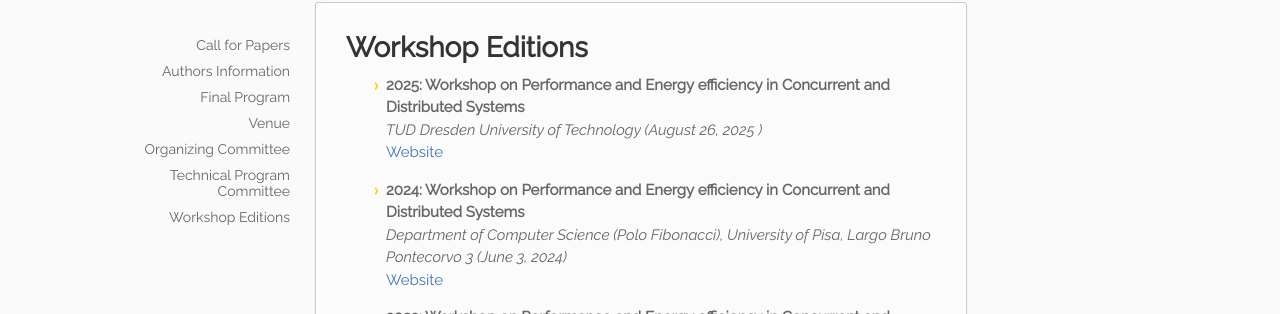
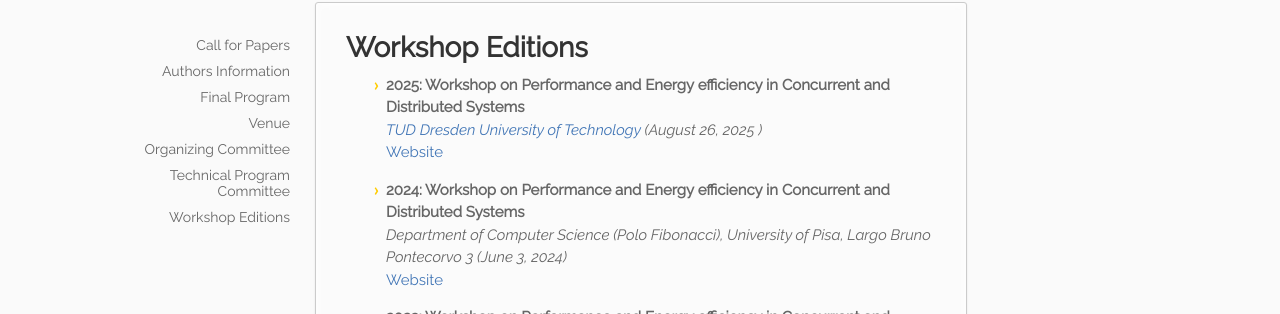
Before and after one commit to pecs-workshop/pecs-workshop.github.io, a Jekyll site: the page built from editions.md, in a window 1280 px wide and 928 px high. Shown: the part 188-502 px from the top of the window. Built offline with Jekyll 4.4.1, drawn with Linux system fonts in a browser that asks for light colours; some of the changed lines change nothing that is shown.

Commit message:
Program created

```diff
--- a/_config.yml
+++ b/_config.yml
@@ -17,7 +17,7 @@
     description: Workshop on Performance and Energy Efficiency in Concurrent and Distributed Systems
     output: true
     permalink: /:collection/:title
-    venue: "TUD Dresden University of Technology"
+    venue: "[TUD Dresden University of Technology](https://2025.euro-par.org/attending/venue)"
     location: "Dresden, Germany"
     dates: "August 26, 2025 "
     max_pagelimit: "12"
```
